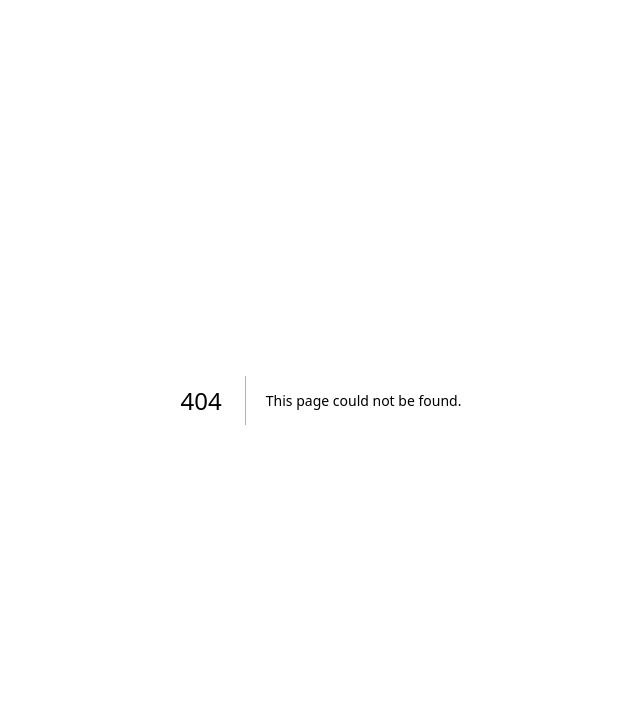
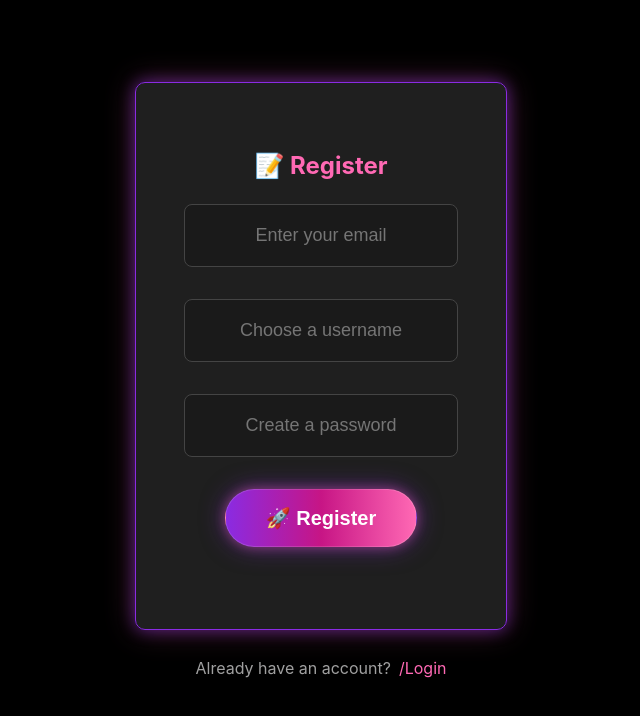
Before and after one commit to ayushsingh257/Cygnal, a Next.js app in the folder frontend/: page /auth in a window 1280 px wide. Before the commit this address had no page. Shown: the top 716 px of the page, without its empty margins (319-959 px from the left). Built offline with nearby package versions, Linux system fonts and the light colour scheme.

Commit message:
✅ Step 3 complete: Auth UI built with working Register/Login forms and toggles

```diff
--- /dev/null
+++ b/frontend/app/auth/auth.css
@@ -0,0 +1,103 @@
+/* auth.css */
+.auth-container {
+  max-width: 500px; /* Increased from 450px for larger boxes */
+  margin: 0 auto;
+  background-color: rgba(39, 39, 39, 0.8);
+  border: 1px solid #8A2BE2;
+  border-radius: 10px;
+  padding: 3rem; /* Increased padding for more space */
+  box-shadow: 0 0 15px rgba(138, 43, 226, 0.5), 0 0 30px rgba(255, 105, 180, 0.3);
+  text-align: center; /* Center-align content */
+  min-height: 450px; /* Uniform minimum height for both forms */
+}
+
+.auth-form {
+  display: flex;
+  flex-direction: column;
+  gap: 2rem; /* Increased gap for better spacing */
+  height: 100%; /* Ensure form takes full container height */
+}
+
+.auth-input {
+  background-color: #1a1a1a;
+  border: 1px solid #444;
+  border-radius: 8px;
+  padding: 1.25rem; /* Increased padding for larger inputs */
+  color: white;
+  font-size: 1.125rem; /* Increased font size for readability */
+  width: 100%;
+  text-align: center; /* Center text within inputs */
+  display: block; /* Ensure proper block behavior */
+  box-sizing: border-box; /* Include padding in width calculation */
+  transition: border-color 0.3s ease, box-shadow 0.3s ease;
+}
+
+.auth-input:focus {
+  border-color: #8A2BE2;
+  box-shadow: 0 0 10px rgba(138, 43, 226, 0.6);
+  outline: none;
+}
+
+.auth-button {
+  padding: 1rem 2.5rem; /* Increased padding for larger button */
+  font-size: 1.25rem;
+  font-weight: 600;
+  border-radius: 9999px;
+  color: white;
+  background: linear-gradient(to right, #8A2BE2, #C71585, #FF69B4);
+  border: 1px solid rgba(255, 255, 255, 0.15);
+  box-shadow: 0 0 12px rgba(255, 105, 180, 0.4), 0 0 24px rgba(138, 43, 226, 0.5);
+  transition: all 0.3s ease;
+  width: auto;
+  margin: 0 auto;
+  display: inline-block;
+}
+
+.auth-button:hover {
+  transform: scale(1.05);
+  box-shadow: 0 0 18px rgba(255, 105, 180, 0.6), 0 0 36px rgba(138, 43, 226, 0.7);
+}
+
+.auth-toggle {
+  padding: 0.5rem 1rem;
+  font-size: 0.875rem;
+  font-weight: 500;
+  border-radius: 9999px;
+  color: white;
+  background: linear-gradient(to right, #8A2BE2, #C71585, #FF69B4);
+  border: 1px solid rgba(255, 255, 255, 0.15);
+  box-shadow: 0 0 8px rgba(255, 105, 180, 0.4), 0 0 16px rgba(138, 43, 226, 0.5);
+  transition: all 0.3s ease;
+  display: inline-block;
+}
+
+.auth-toggle:hover {
+  transform: scale(1.05);
+  box-shadow: 0 0 12px rgba(255, 105, 180, 0.6), 0 0 24px rgba(138, 43, 226, 0.7);
+}
+
+.auth-title {
+  color: #FF69B4;
+  text-align: center;
+  margin-bottom: 1.5rem;
+}
+
+.auth-text {
+  color: #A0A0A0;
+  text-align: center;
+  margin-top: 1.75rem;
+  display: flex;
+  justify-content: center;
+  gap: 0.5rem;
+}
+
+.auth-text a {
+  color: #FF69B4;
+  text-decoration: none;
+  transition: color 0.3s ease;
+}
+
+.auth-text a:hover {
+  color: #C71585;
+  text-decoration: underline;
+}
--- /dev/null
+++ b/frontend/app/auth/page.tsx
@@ -0,0 +1,46 @@
+"use client";
+
+import { useState } from "react";
+import dynamic from "next/dynamic";
+import "./auth.css"; // Import the new CSS file
+
+// Dynamically import the form components
+const LoginForm = dynamic(() => import("@/components/LoginForm"), { ssr: false });
+const RegisterForm = dynamic(() => import("@/components/RegisterForm"), { ssr: false });
+
+export default function AuthPage() {
+  const [showLogin, setShowLogin] = useState(false);
+
+  return (
+    <main className="min-h-screen bg-black text-white px-4 py-10">
+      <h1 className="text-center text-4xl font-bold bg-gradient-to-r from-pink-500 to-purple-700 bg-clip-text text-transparent mb-10">
+        🔐 Cygnal Authentication
+      </h1>
+
+      <div className="flex justify-center">
+        <div>
+          {showLogin ? <LoginForm /> : <RegisterForm />}
+
+          {/* Toggle Link */}
+          <div className="auth-text">
+            {showLogin ? (
+              <>
+                <span>Don't have an account?</span>
+                <a href="/auth#register" onClick={() => setShowLogin(false)}>
+                  /Register
+                </a>
+              </>
+            ) : (
+              <>
+                <span>Already have an account?</span>
+                <a href="/auth#login" onClick={() => setShowLogin(true)}>
+                  /Login
+                </a>
+              </>
+            )}
+          </div>
+        </div>
+      </div>
+    </main>
+  );
+}
--- a/frontend/app/globals.css
+++ b/frontend/app/globals.css
@@ -22,6 +22,7 @@ body {
   box-shadow: 0 0 12px rgba(255, 105, 180, 0.4), 0 0 24px rgba(138, 43, 226, 0.5);
   transition: all 0.3s ease;
   text-align: center;
+  display: inline-block; /* Ensure button is not full-width */
 }
 .btn-cygnal:hover {
   transform: scale(1.05);
@@ -36,6 +37,25 @@ body {
   font-weight: bold;
 }
 
+/* New style for toggle link buttons */
+.btn-cygnal-link {
+  padding: 0.5rem 1rem;
+  font-size: 0.875rem;
+  font-weight: 500;
+  border-radius: 9999px;
+  color: white;
+  background: linear-gradient(to right, #8A2BE2, #C71585, #FF69B4);
+  border: 1px solid rgba(255, 255, 255, 0.15);
+  box-shadow: 0 0 8px rgba(255, 105, 180, 0.4), 0 0 16px rgba(138, 43, 226, 0.5);
+  text-decoration: none;
+  transition: all 0.3s ease;
+  display: inline-block; /* Ensure button is not full-width */
+}
+.btn-cygnal-link:hover {
+  transform: scale(1.05);
+  box-shadow: 0 0 12px rgba(255, 105, 180, 0.6), 0 0 24px rgba(138, 43, 226, 0.7);
+}
+
 /* Pre/code block beautification */
 pre {
   font-family: 'Fira Code', monospace;
@@ -48,3 +68,17 @@ pre {
   white-space: pre-wrap;
   overflow-x: auto;
 }
+
+/* Custom CSS to enforce design */
+.custom-form {
+  max-width: 400px;
+  margin: 0 auto;
+}
+.custom-form input {
+  width: 100%;
+}
+.custom-form button {
+  width: auto !important;
+  margin: 0 auto;
+  display: block;
+}
--- a/frontend/components/ExportPDF.tsx
+++ /dev/null
@@ -1,60 +0,0 @@
-// /frontend/components/ExportPDF.tsx
-
-import jsPDF from "jspdf";
-import autoTable from "jspdf-autotable";
-import logo from "../assets/cygnal-logo.png";
-
-export async function generatePDF(toolsUsed: {
-  headerUsed: boolean;
-  whoisUsed: boolean;
-  screenshotUsed: boolean;
-  metadataUsed: boolean;
-  reverseImageUsed: boolean;
-}) {
-  const doc = new jsPDF();
-
-  // Load logo image as Base64
-  const logoImage = await fetch(logo.src)
-    .then((res) => res.blob())
-    .then(
-      (blob) =>
-        new Promise<string>((resolve) => {
-          const reader = new FileReader();
-          reader.onloadend = () => resolve(reader.result as string);
-          reader.readAsDataURL(blob);
-        })
-    );
-
-  // Add logo
-  doc.addImage(logoImage, "PNG", 10, 10, 30, 30);
-
-  // Title
-  doc.setFontSize(20);
-  doc.text("Cygnal Scan Report", 50, 20);
-
-  // Timestamp
-  const timestamp = new Date().toLocaleString();
-  doc.setFontSize(11);
-  doc.text(`Generated on: ${timestamp}`, 50, 28);
-
-  // Line below header
-  doc.setLineWidth(0.5);
-  doc.line(10, 42, 200, 42);
-
-  // Content Section
-  doc.setFontSize(13);
-  doc.text("Tools Used in This Scan:", 14, 52);
-
-  const rows = Object.entries(toolsUsed)
-    .filter(([_, used]) => used)
-    .map(([tool]) => [tool.replace(/Used$/, "")]);
-
-  autoTable(doc, {
-    startY: 58,
-    head: [["Tool"]],
-    body: rows.length > 0 ? rows : [["None"]],
-  });
-
-  // Save
-  doc.save("cygnal_report.pdf");
-}
--- /dev/null
+++ b/frontend/components/LoginForm.tsx
@@ -0,0 +1,46 @@
+"use client";
+
+import { useState } from "react";
+import "../app/auth/auth.css"; // Import the new CSS file
+
+export default function LoginForm() {
+  const [form, setForm] = useState({ username: "", password: "" });
+
+  const handleChange = (e: React.ChangeEvent<HTMLInputElement>) => {
+    setForm({ ...form, [e.target.name]: e.target.value });
+  };
+
+  const handleSubmit = async (e: React.FormEvent) => {
+    e.preventDefault();
+    console.log("Logging in:", form);
+  };
+
+  return (
+    <div className="auth-container">
+      <h2 className="auth-title text-2xl font-bold">🔐 Login</h2>
+      <form onSubmit={handleSubmit} className="auth-form">
+        <input
+          type="text"
+          name="username"
+          placeholder="Enter your username"
+          required
+          value={form.username}
+          onChange={handleChange}
+          className="auth-input"
+        />
+        <input
+          type="password"
+          name="password"
+          placeholder="Enter your password"
+          required
+          value={form.password}
+          onChange={handleChange}
+          className="auth-input"
+        />
+        <button type="submit" className="auth-button">
+          🔓 Login
+        </button>
+      </form>
+    </div>
+  );
+}
--- /dev/null
+++ b/frontend/components/RegisterForm.tsx
@@ -0,0 +1,55 @@
+"use client";
+
+import { useState } from "react";
+import "../app/auth/auth.css"; // Import the new CSS file
+
+export default function RegisterForm() {
+  const [form, setForm] = useState({ email: "", username: "", password: "" });
+
+  const handleChange = (e: React.ChangeEvent<HTMLInputElement>) => {
+    setForm({ ...form, [e.target.name]: e.target.value });
+  };
+
+  const handleSubmit = async (e: React.FormEvent) => {
+    e.preventDefault();
+    console.log("Registering:", form);
+  };
+
+  return (
+    <div className="auth-container">
+      <h2 className="auth-title text-2xl font-bold">📝 Register</h2>
+      <form onSubmit={handleSubmit} className="auth-form">
+        <input
+          type="email"
+          name="email"
+          placeholder="Enter your email"
+          required
+          value={form.email}
+          onChange={handleChange}
+          className="auth-input"
+        />
+        <input
+          type="text"
+          name="username"
+          placeholder="Choose a username"
+          required
+          value={form.username}
+          onChange={handleChange}
+          className="auth-input"
+        />
+        <input
+          type="password"
+          name="password"
+          placeholder="Create a password"
+          required
+          value={form.password}
+          onChange={handleChange}
+          className="auth-input"
+        />
+        <button type="submit" className="auth-button">
+          🚀 Register
+        </button>
+      </form>
+    </div>
+  );
+}
```
